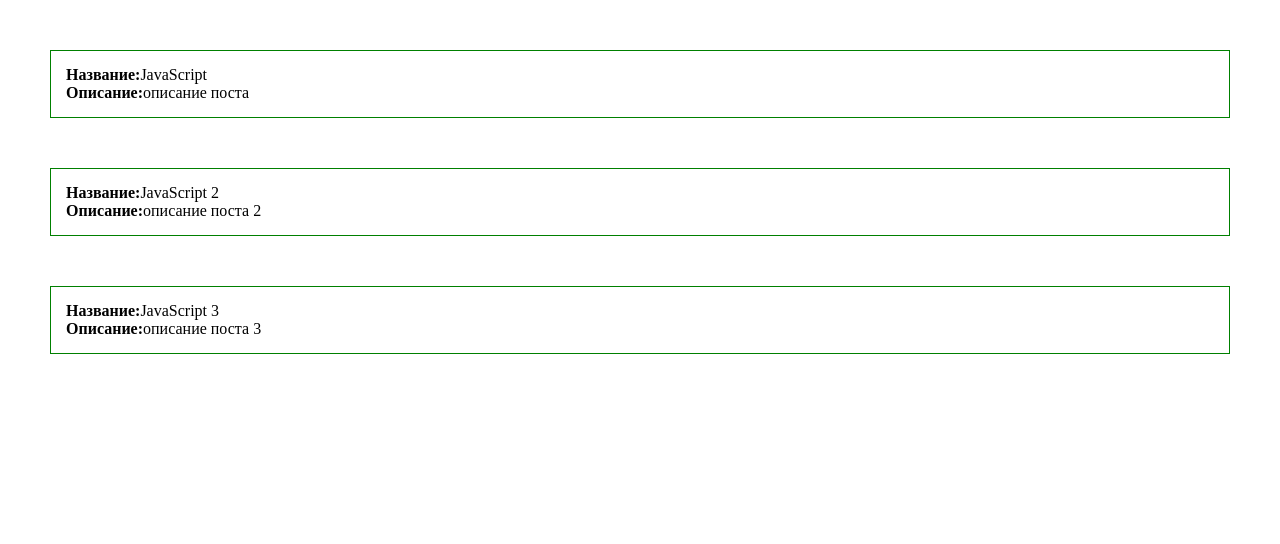
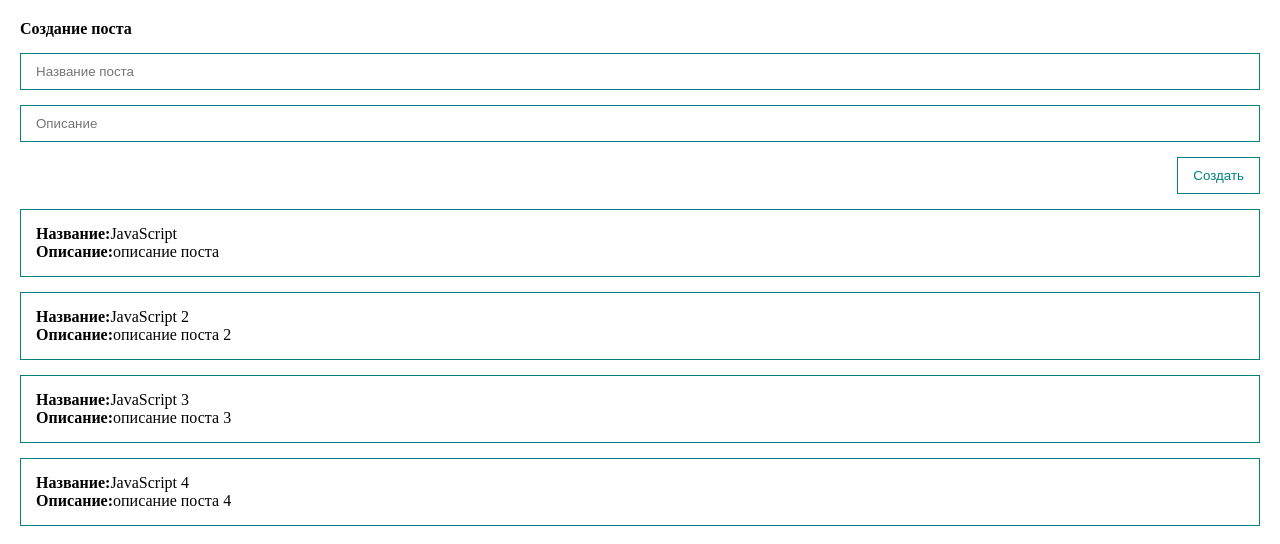
Before and after one commit to SerKin18/Vue-3, a Vue app: page / in a window 1280 px wide. Shown: the top 544 px of the page. Built offline with nearby package versions, Linux system fonts and the light colour scheme.

Commit message:
components form,list

```diff
--- a/src/App.vue
+++ b/src/App.vue
@@ -1,39 +1,46 @@
 <template>
-	<div>
-		<div class="post" v-for="post in posts">
-			<div><strong>Название:</strong>{{ post.title }}</div>
-			<div><strong>Описание:</strong>{{ post.body }}</div>
-		</div>
-
+  <div class="app">
+    <post-form @create="createPost"/>
+    <post-list :posts="posts"
+	  />
   </div>
 </template>
 <script>
+import PostForm from "./components/PostForm";
+import PostList from "@/components/PostList";
+
 export default {
+  components: {
+    PostForm,
+    PostList,
+  },
+
   data() {
     return {
       posts: [
-				{ id: 1, title: 'JavaScript', body: 'описание поста' },
-				{ id: 2, title: 'JavaScript 2', body: 'описание поста 2' },
-				{ id: 3, title: 'JavaScript 3', body: 'описание поста 3' }
-			]
-		}
+        { id: 1, title: "JavaScript", body: "описание поста" },
+        { id: 2, title: "JavaScript 2", body: "описание поста 2" },
+        { id: 3, title: "JavaScript 3", body: "описание поста 3" },
+        { id: 4, title: "JavaScript 4", body: "описание поста 4" },
+      ],
+
+    };
   },
   methods: {
+    createPost(post) {
+      this.posts.push(post)
 
-	}
-}
-
+    },
+  },
+};
 </script>
-<style >
+<style>
 * {
   margin: 0;
   padding: 0;
   box-sizing: border-box;
 }
-
-.post {
-	margin: 50px;
-	padding: 15px;
-	border: 1px solid green
+.app {
+  padding: 20px;
 }
 </style>
--- /dev/null
+++ b/src/components/PostForm.vue
@@ -0,0 +1,62 @@
+<template>
+  <form @submit.prevent>
+    <h4>Создание поста</h4>
+    <input
+      v-model="post.title"
+      class="input"
+      type="text"
+      placeholder="Название поста"
+    />
+    <input
+      v-model="post.body"
+      class="input"
+      type="text"
+      placeholder="Описание"
+    />
+    <button class="btn" @click="createPosts">Создать</button>
+  </form>
+</template>
+<script>
+export default {
+  data() {
+    return {
+      post: {
+        title: "",
+        body: "",
+      },
+    };
+  },
+  methods: {
+    createPosts() {
+      this.post.id = Date.now();
+      this.$emit("create", this.post);
+      this.post = {
+        title: "",
+        body: "",
+      };
+    },
+  },
+};
+</script>
+<style scoped>
+form {
+  display: flex;
+  flex-direction: column;
+}
+
+.btn {
+  margin-top: 15px;
+  padding: 10px 15px;
+  align-self: flex-end;
+  background: none;
+  color: teal;
+  border: 1px solid teal;
+}
+
+.input {
+  width: 100%;
+  border: 1px solid teal;
+  padding: 10px 15px;
+  margin-top: 15px;
+}
+</style>
--- /dev/null
+++ b/src/components/PostList.vue
@@ -0,0 +1,25 @@
+<template lang="">
+  <div>
+    <div class="post" v-for="post in posts">
+      <div><strong>Название:</strong>{{ post.title }}</div>
+      <div><strong>Описание:</strong>{{ post.body }}</div>
+    </div>
+  </div>
+</template>
+<script>
+export default {
+  props: {
+    posts: {
+      type: Array,
+      required: true,
+    },
+  },
+};
+</script>
+<style scoped>
+.post {
+  margin-top: 15px;
+  padding: 15px;
+  border: 1px solid teal;
+}
+</style>
```
Lines whose indentation alone changed are shown as unchanged.
